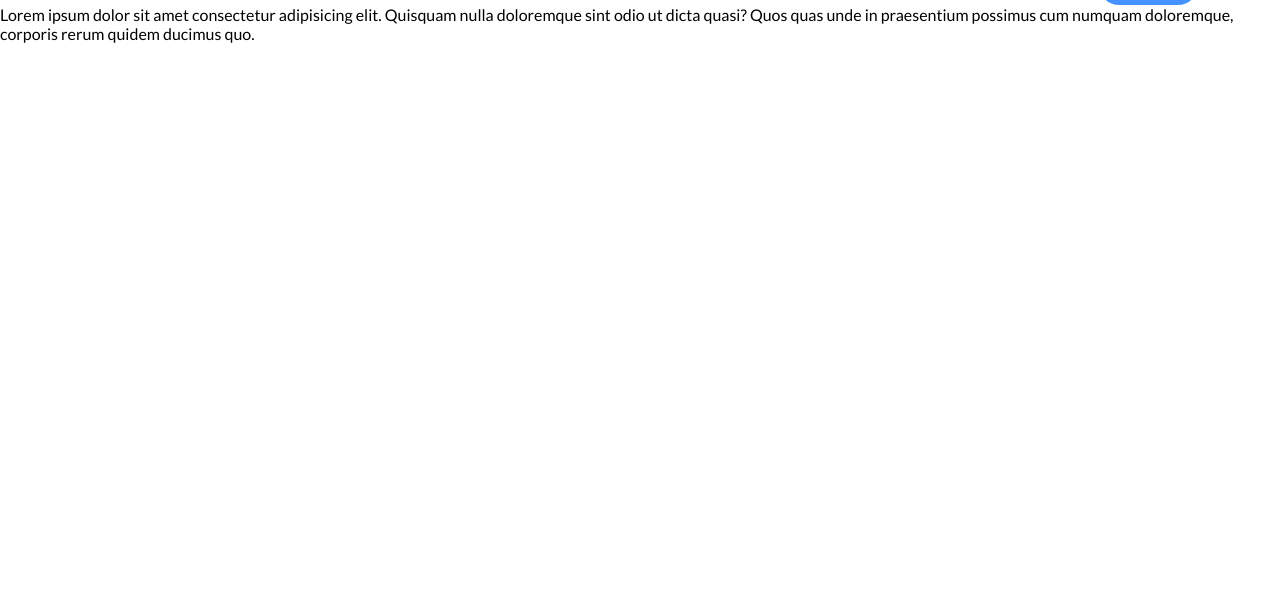
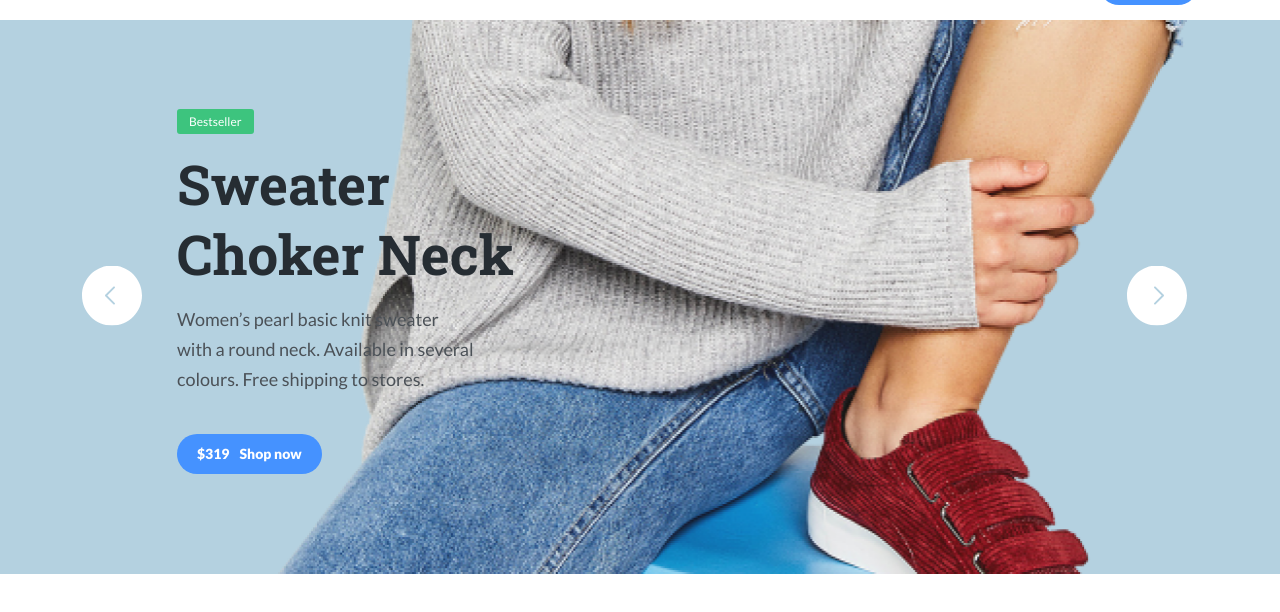
Before and after one commit to varvaryab/willberis-new, a plain HTML site: page index.html in a window 1280 px wide. Shown: the part 50-662 px from the top of the page. Drawn offline with Linux system fonts and the light colour scheme.

Commit message:
add slider section

```diff
--- a/index.html
+++ b/index.html
@@ -49,8 +49,42 @@
             </div>
 
         </div>
-        <p>Lorem ipsum dolor sit amet consectetur adipisicing elit. Quisquam nulla doloremque sint odio ut dicta quasi? Quos quas unde in praesentium possimus cum numquam doloremque, corporis rerum quidem ducimus quo.</p>
     </header>
+
+        <section class="slider">
+            <div class="container">
+                <div class="row">
+                    <div class="col-4 offset-1">
+                        <span class="label">
+                            Bestseller
+                        </span>
+
+                        <h1 class="slider__title">
+                            Sweater Choker Neck
+                        </h1>
+                        <p class="slider__desc">
+                            Women’s pearl basic knit sweater with a round neck. Available in several colours. Free shipping to stores.
+                        </p>
+                        <button class="button"><span>$319</span> <span>Shop now</span></button>
+                    </div>
+                </div>
+            </div>
+            <div class="slider__nav">
+                <div class="container">
+                    <div class="row justify-content-between">
+                        <div class="col-1">
+                            <img src="image/Arrow-prev.svg" alt="">
+                        </div>
+                        <div class="col-1">
+                            <img src="image/Arrow-next.svg" alt="">
+                        </div>
+                    </div>
+                </div>
+            </div>
+
+
+        </section>
+
 </body>
 
 </html>
--- a/scss/style.scss
+++ b/scss/style.scss
@@ -9,6 +9,14 @@ body {
 button{
     border: none;
     background: none;
+}
+.label {
+padding: 5px 12px;
+font-size: 12px;
+line-height: 15px;
+color: #FFFFFF;
+background: #3DC47E;
+border-radius: 3px;
 }
 .header {
     padding: 15px 0px;
@@ -42,3 +50,31 @@ line-height: 20px;
 font-family: 'Lato';
 color: #FFFFFF;
 }
+
+.slider {
+ padding: 90px 0 100px;
+background: #B4D1E0 url('../image/slider.png') no-repeat center right 25% / contain;
+position: relative;
+
+&__title {
+color: #262D33;
+font-weight: 700;
+font-size: 55px;
+line-height: 70px;
+font-family: 'Roboto Slab', sans-serif;
+margin: 20px 0 15px;
+}
+&__desc {
+font-size: 18px;
+line-height: 30px;
+color: #4B5157;
+max-width: 335px;
+margin-bottom: 40px;
+}
+&__nav {
+    position: absolute;
+    width: 100%;
+   top: 50%;
+   transform: translateY(-50%);
+}
+}
```
Also changed, not shown: css/style.css, image/Arrow-next.svg (added), image/Arrow-prev.svg (added), image/slider.png (added), 1 other file.
